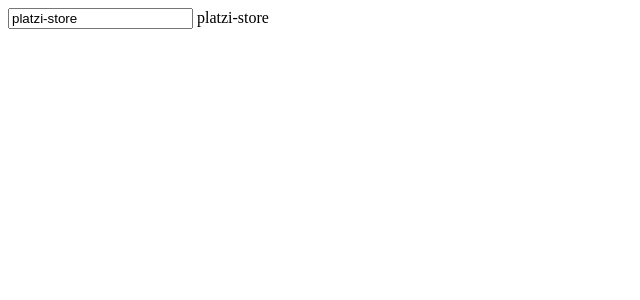
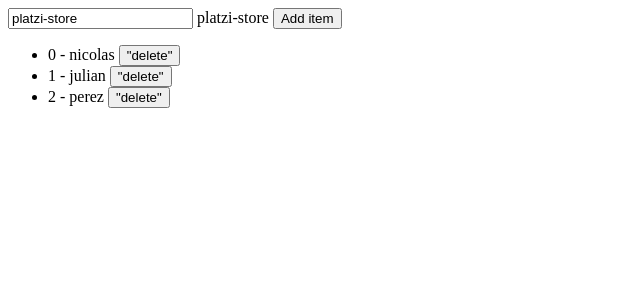
Before and after one commit to ahuesoA87/platzi-store, an Angular app: page / in a window 1280 px wide. Shown: the top 300 px of the page, without its empty margins (0-640 px from the left). Built offline with nearby package versions, Linux system fonts and the light colour scheme.

Commit message:
Uso de ngFor add y delete

```diff
--- a/src/app/app.component.html
+++ b/src/app/app.component.html
@@ -4,3 +4,13 @@
 <div *ngIf="title === 'nicolas'">
     este es un div
 </div>
+
+<button (click)="addItem()">Add item</button>
+
+<ul>
+    <li *ngIf="items.length === 0">la lista esta vacía</li>
+    <li *ngFor="let name of items; index as i">
+        {{ i + ' -' }} {{ name }}
+        <button (click)="deleteItem(i)">"delete"</button>
+    </li>
+</ul>
--- a/src/app/app.component.ts
+++ b/src/app/app.component.ts
@@ -7,4 +7,14 @@
 })
 export class AppComponent {
   title = 'platzi-store';
+
+  items = ['nicolas', 'julian', 'perez'];
+
+  addItem() {
+    this.items.push('nuevo item');
+  }
+
+  deleteItem(index: number) {
+    this.items.splice(index, 1);
+  }
 }
```
